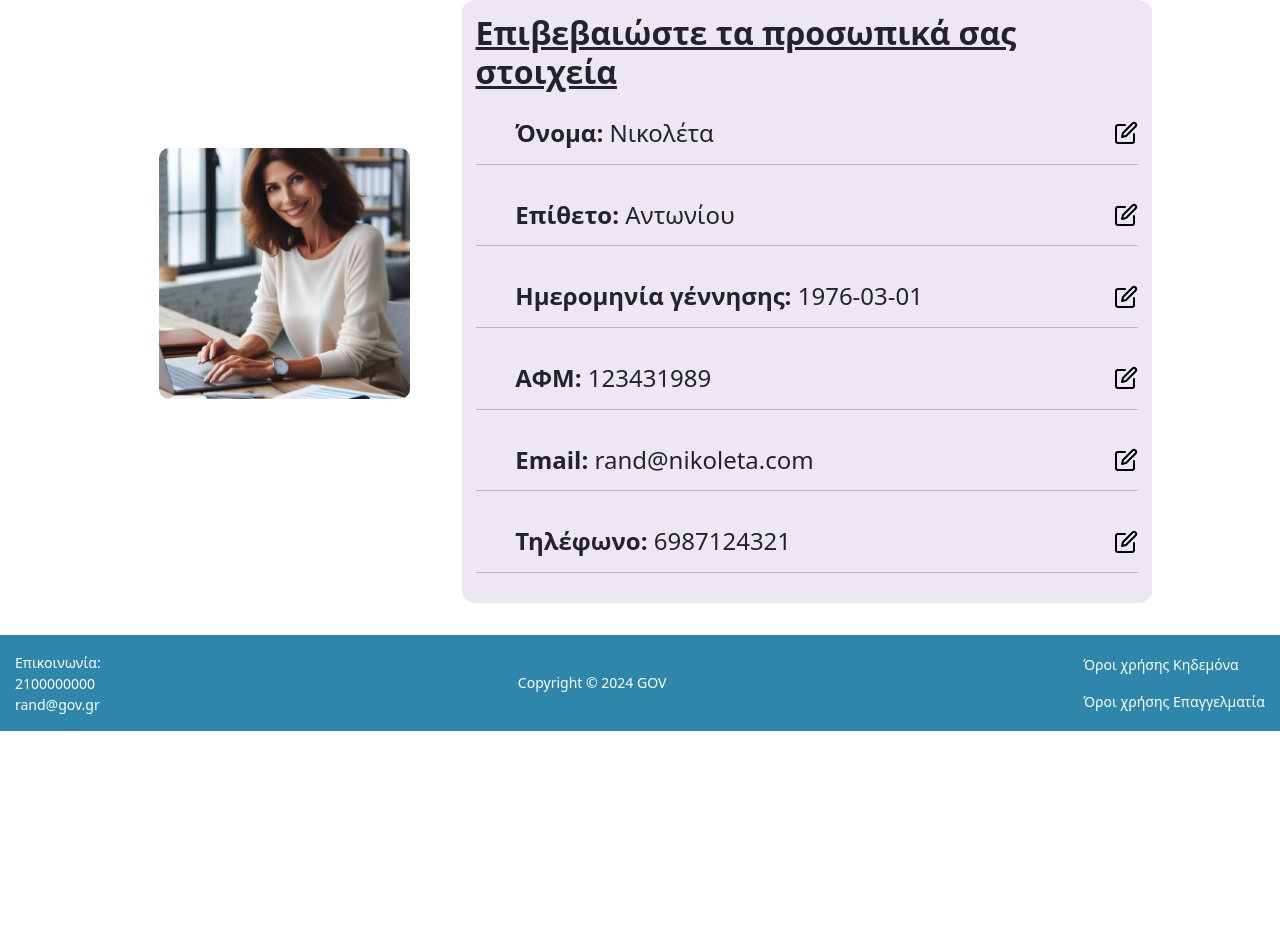
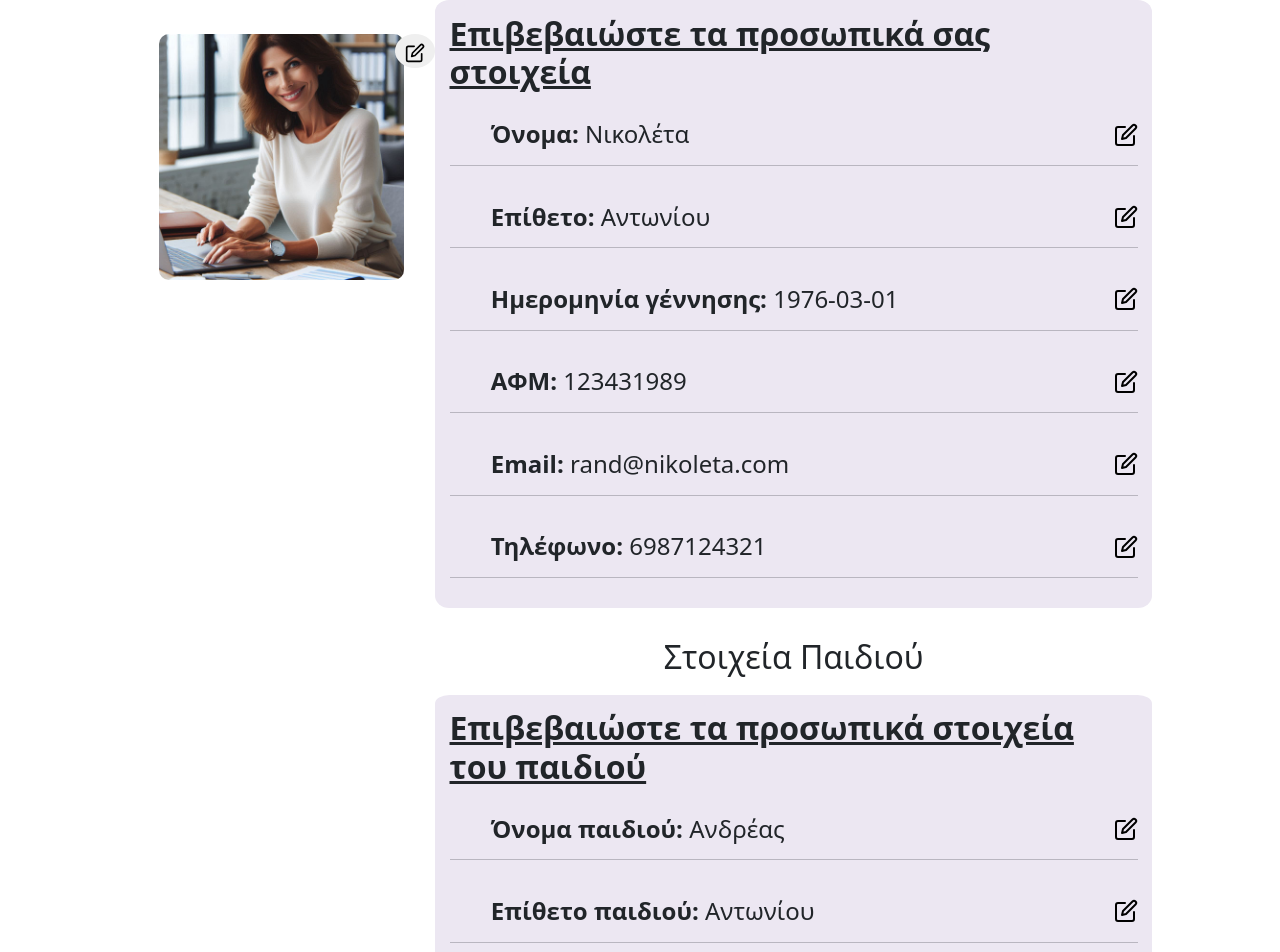
Before and after one commit to Ragkosgiorgos/Babysitter-App, a React (Create React App) app: page /goneis/profile in a window 1280 px wide. Shown: the part 202-1154 px from the top of the page. Before the commit the page ends 933 px from the top, so only its background shows below. Built offline with nearby package versions, Linux system fonts and the light colour scheme.

Commit message:
more on GoneisProfile

```diff
--- a/src/Pages/Goneis/GoneisProfile.js
+++ b/src/Pages/Goneis/GoneisProfile.js
@@ -13,6 +13,13 @@ function GoneisProfile() {
     phone: "",
   });
 
+  const [editedChildData, setEditedChildData] = useState({
+    childName: "",
+    childSurname: "",
+    childBirthDate: "",
+    amka: "",
+  });
+
   const [isEditing, setIsEditing] = useState({
     name: false,
     surname: false,
@@ -21,6 +28,15 @@ function GoneisProfile() {
     email: false,
     phone: false,
   });
+
+  const [isChildEditing, setIsChildEditing] = useState({
+    childName: false,
+    childSurname: false,
+    childBirthDate: false,
+    amka: false,
+  });
+
+  const [profileImage, setProfileImage] = useState(""); // State to store selected image
 
   useEffect(() => {
     fetch("/data/khdemones.json")
@@ -45,21 +61,51 @@ function GoneisProfile() {
     setEditedData({ ...editedData, [field]: khdemonas?.[field] || "" });
   };
 
+  const handleChildEditClick = (field) => {
+    setIsChildEditing({ ...isChildEditing, [field]: true });
+    setEditedChildData({ ...editedChildData, [field]: khdemonas?.[field] || "" });
+  };
+
   const handleInputChange = (e) => {
     const { name, value } = e.target;
     setEditedData({ ...editedData, [name]: value });
   };
 
+  const handleChildInputChange = (e) => {
+    const { name, value } = e.target;
+    setEditedChildData({ ...editedChildData, [name]: value });
+  };
+
   const handleSaveChanges = (field) => {
     const updatedProfile = { ...khdemonas, [field]: editedData[field] };
-    // Update the profiles array with the new data
     setProfiles((prevProfiles) => {
       return prevProfiles.map((profile) =>
         profile.uid === khdemonas.uid ? updatedProfile : profile
       );
     });
-    // Disable editing mode for that field
     setIsEditing({ ...isEditing, [field]: false });
+  };
+
+  const handleSaveChildChanges = (field) => {
+    const updatedProfile = { ...khdemonas, [field]: editedChildData[field] };
+    setProfiles((prevProfiles) => {
+      return prevProfiles.map((profile) =>
+        profile.uid === khdemonas.uid ? updatedProfile : profile
+      );
+    });
+    setIsChildEditing({ ...isChildEditing, [field]: false });
+  };
+
+  // Handle image selection from file input
+  const handleImageChange = (e) => {
+    const file = e.target.files[0]; // Get the selected file
+    if (file) {
+      const reader = new FileReader();
+      reader.onloadend = () => {
+        setProfileImage(reader.result); // Set the image preview
+      };
+      reader.readAsDataURL(file); // Convert the image to base64 URL
+    }
   };
 
   return (
@@ -67,28 +113,53 @@ function GoneisProfile() {
       <Header log="connected" uid={1} name={"Νικολέτα"} surname={"Αντωνίου"} property={"parent"} />
 
       <div style={{ textAlign: "center", display: "flex", justifyContent: "center", marginTop: "90px" }}>
-        {/* Flex container for image and data box */}
-        <div style={{ display: "flex", width: "80%", alignItems: "center" }}>
+        <div style={{ display: "flex", width: "80%" }}>
           {/* Left column with the image */}
-          <div style={{ flex: 1, paddingRight: "20px" }}>
+          <div style={{ width: "30%", marginTop: "90px", position: "relative" }}>
+            <div style={{ display: "flex", flexDirection: "column", alignItems: "center" }}>
               <img
-              src="/data/nikoleta.jpeg" // Replace with your image URL
+                src={profileImage || "/data/nikoleta.jpeg"} // Use the selected image if available, else fallback to default
                 alt="Khdemonas"
-              style={{ width: "80%", height: "auto", borderRadius: "10px" }} // Adjust size as needed
+                style={{ width: "80%", height: "auto", borderRadius: "10px" }}
+              />
+              <button
+                onClick={() => document.getElementById("fileInput").click()} // Trigger the file input when the button is clicked
+                style={{
+                  position: "absolute",
+                  top: "0px", // Position from the top of the container
+                  right: "0px", // Position from the right of the container
+                  color: "white",
+                  border: "none",
+                  padding: "5px 10px",
+                  borderRadius: "50%",
+                  cursor: "pointer",
+                }}
+              >
+                <img src="/edit (1).svg" alt="Edit" style={{ width: "20px", height: "20px" }} />
+              </button>
+
+              {/* Hidden file input */}
+              <input
+                type="file"
+                id="fileInput"
+                style={{ display: "none" }}
+                accept="image/*"
+                onChange={handleImageChange}
               />
             </div>
-            <div style={{display:"flex",flexDirection:"column"}}>
+          </div>
+
+          <div style={{ display: "flex", flexDirection: "column", width: "70%" }}>
+            {/* Guardian's Details Box */}
             <h2>Στοιχεία κηδεμόνα</h2>
-          {/* Right column with the data box */}
             <div
               style={{
-              flex: 2,
                 backgroundColor: "#ece7f2",
                 borderRadius: "2%",
                 padding: "2%",
                 display: "flex",
                 flexDirection: "column",
-              marginTop:"10px"
+                marginTop: "10px",
               }}
             >
               <h2 style={{ textAlign: "left", textDecoration: "underline" }}>
@@ -132,7 +203,7 @@ function GoneisProfile() {
                       {isEditing[field] && (
                         <button
                           style={{
-                          marginRight: "10px", // Space between button and img
+                            marginRight: "10px",
                           }}
                           onClick={() => handleSaveChanges(field)}
                         >
@@ -151,10 +222,79 @@ function GoneisProfile() {
                 </div>
               ))}
             </div>
+
+            {/* Child's Details Box */}
+            <h2 style={{ marginTop: "30px" }}>Στοιχεία Παιδιού</h2>
+            <div
+              style={{
+                backgroundColor: "#ece7f2",
+                borderRadius: "2%",
+                padding: "2%",
+                display: "flex",
+                flexDirection: "column",
+                marginTop: "10px",
+              }}
+            >
+              <h2 style={{ textAlign: "left", textDecoration: "underline" }}>
+                <b>Επιβεβαιώστε τα προσωπικά στοιχεία του παιδιού</b>
+              </h2>
+              {["childName", "childSurname", "childBirthDate", "amka"].map((field) => (
+                <div key={field}>
+                  <h4 style={{ textAlign: "left", marginTop: "3%", marginLeft: "6%" }}>
+                    <div
+                      style={{
+                        display: "flex",
+                        justifyContent: "space-between",
+                        alignItems: "center",
+                      }}
+                    >
+                      <div style={{ width: "80%" }}>
+                        <b>
+                          {field === "childName"
+                            ? "Όνομα παιδιού"
+                            : field === "childSurname"
+                            ? "Επίθετο παιδιού"
+                            : field === "childBirthDate"
+                            ? "Ημερομηνία γέννησης παιδιού"
+                            : "AMKA"}:
+                        </b>{" "}
+                        {isChildEditing[field] ? (
+                          <input
+                            type={field === "childBirthDate" ? "date" : "text"}
+                            name={field}
+                            value={editedChildData[field]}
+                            onChange={handleChildInputChange}
+                          />
+                        ) : (
+                          khdemonas?.[field] || "N/A"
+                        )}
+                      </div>
+                      {isChildEditing[field] && (
+                        <button
+                          style={{
+                            marginRight: "10px",
+                          }}
+                          onClick={() => handleSaveChildChanges(field)}
+                        >
+                          Save
+                        </button>
+                      )}
+                      <img
+                        style={{ cursor: "pointer" }}
+                        src="/edit (1).svg"
+                        alt="Edit"
+                        onClick={() => handleChildEditClick(field)}
+                      />
+                    </div>
+                  </h4>
+                  <hr />
+                </div>
+              ))}
             </div>
           </div>
         </div>
-      <Footer/>
+      </div>
+      <Footer />
     </div>
   );
 }
```
Lines whose indentation alone changed are shown as unchanged.
